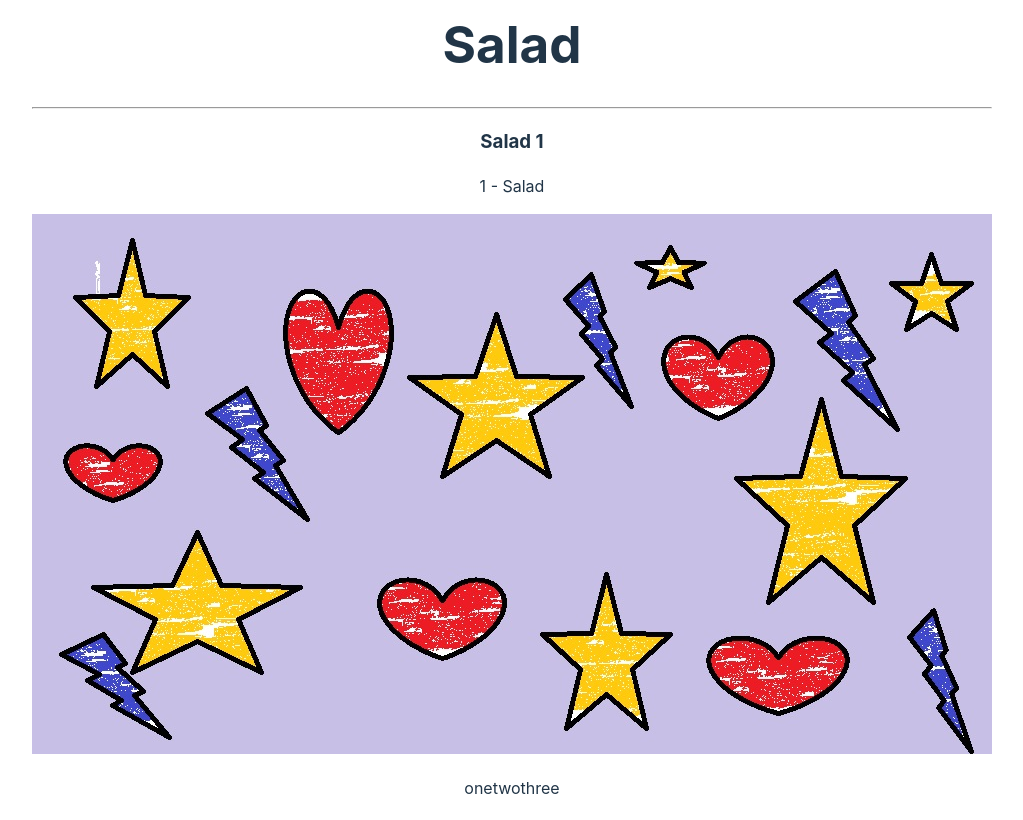
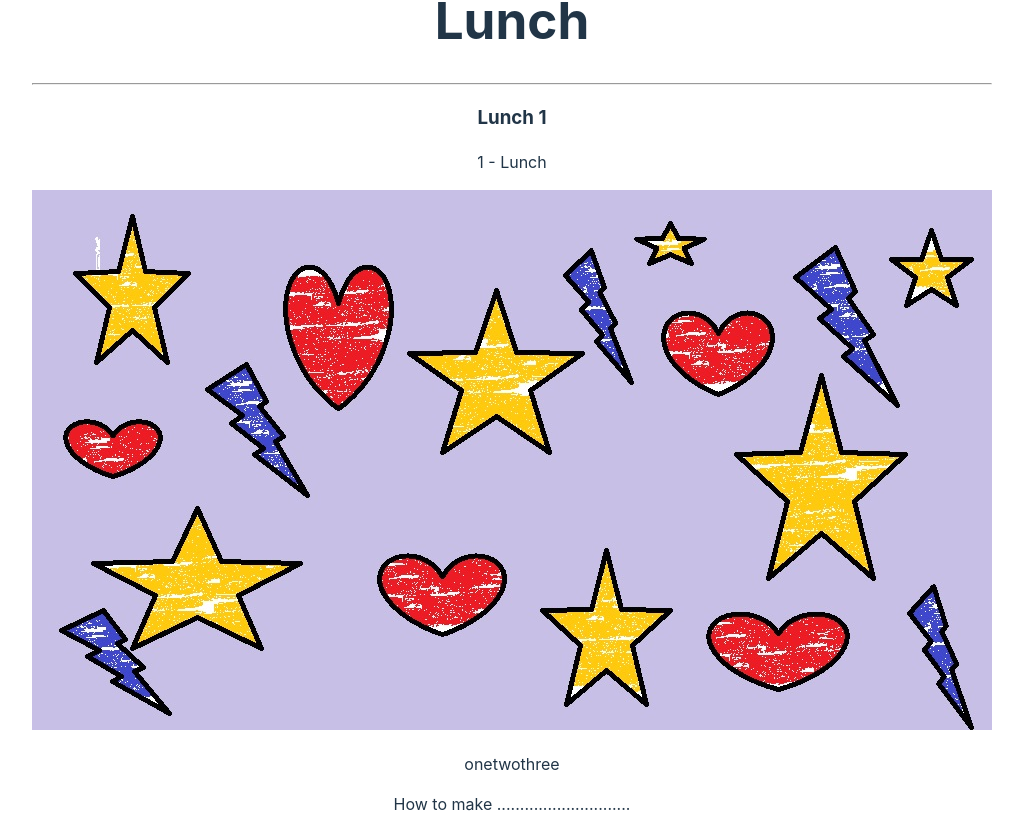
Before and after one commit to IvannaGotsova/CookingApp, a React (Vite) app: page / in a window 1280 px wide. Shown: the part 194-1014 px from the top of the page, without its empty margins (128-1151 px from the left). Built offline with nearby package versions, Linux system fonts and the light colour scheme.

Commit message:
Modified to show json file

```diff
--- a/src/components/Lunch.jsx
+++ b/src/components/Lunch.jsx
@@ -1,6 +1,25 @@
+import lunch from './db/lunch.json'
+
 function Lunch () {
 
-    return "Lunch"
+
+    return (
+        <>
+        <h1>Lunch</h1>
+        <hr />
+        {lunch.map(item => {
+          return (
+             <div>
+                <h3>{item.name}</h3>
+                <p key={item.id}>{item.id} - {item.type}</p>
+                <img src={item.image} alt="" />
+                <p>{item.ingredients}</p>
+                <p>{item.howTo}</p>
+             </div>
+           )
+        })}
+      </>
+    )
 
 }
 
```
